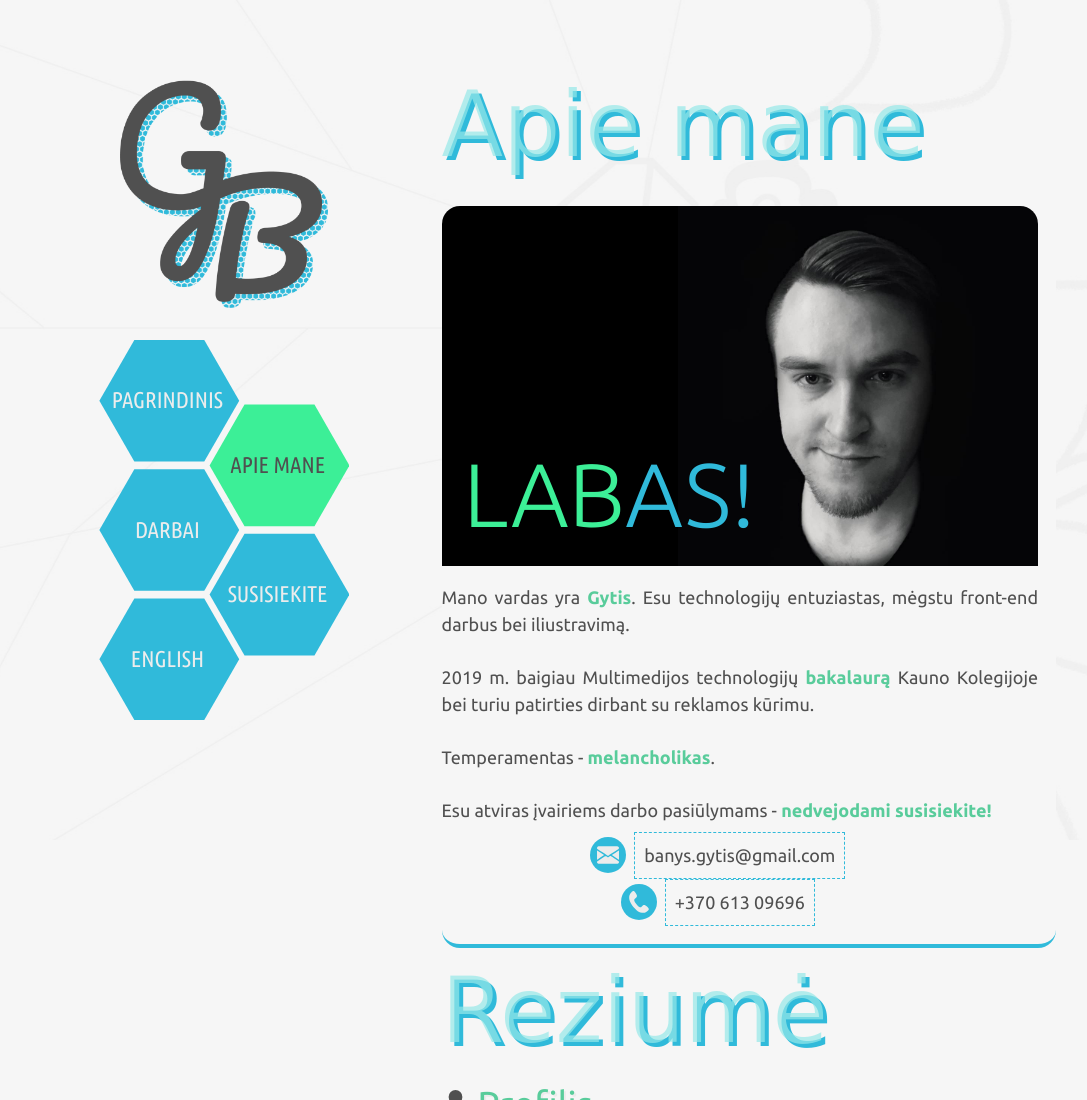
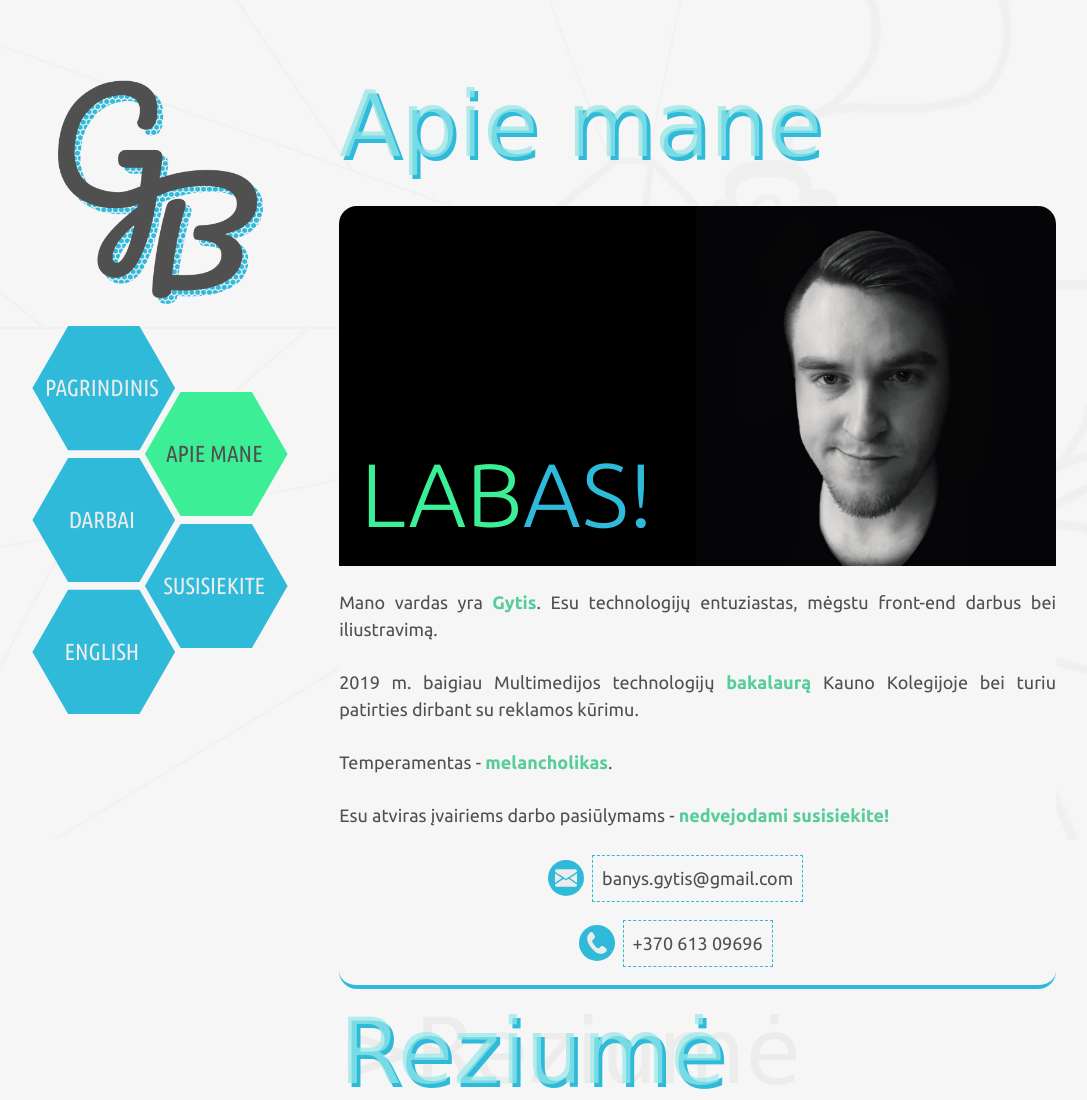
Before and after one commit to gytisbanys/Gytis.banys, a plain HTML site: page docs/apiemane.html in a window 1280 px wide. Shown: the top 1100 px of the page, without its empty margins (96-1183 px from the left). Drawn offline with nearby package versions, Linux system fonts and the light colour scheme; a web font is replaced by a local one.

Commit message:
Width > 80vw
Increased width of content.
H1 titles redone.

```diff
--- a/docs/apiemane.html
+++ b/docs/apiemane.html
@@ -162,7 +162,7 @@
     </div>
 
     <div class="content">
-      <h1>Apie mane</h1>
+      <h1 data-text="Apie mane">Apie mane</h1>
       <section class="apiemane">
         <div class="mano-foto"></div>
         <h4>LAB<span class="not">AS!</span></h4>
@@ -178,7 +178,7 @@
         </a>
       </section>
       <section>
-        <h1>Reziumė</h1>
+        <h1 data-text="Reziumė">>Reziumė</h1>
         <h2><div class="svg-icon Svgprofile"></div>Profilis</h2>
           <p>Dirbu su reklamų maketavimu bei paruošimu spaudai. 5 metus dirbu IT srityje mažoje kontoroje. Esu darbštus, greitai mokausi.</p>
         <h2><div class="svg-icon Svgdarbas"></div>Darbo patirtis</h2>
--- a/docs/pages.css
+++ b/docs/pages.css
@@ -17,16 +17,21 @@ h2:first-of-type, h3:first-of-type {
 }
 
 h1 {
-	font-family: var(--fnt-piestinis);
-	font-size: 5rem;
-	font-weight: 400;
-	line-height: 5rem;
-	margin-bottom: 1.5rem;
-	color: var(--clr-zydra1-permatoma);
+    font-family: var(--fnt-piestinis);
+    font-size: 5rem;
+    font-weight: 400;
+    line-height: 5rem;
+    margin-bottom: 1.5rem;
+    color: var(--clr-sviesi-pilka);
+}
 
-	-webkit-text-shadow: 4px 4px 0px var(--clr-zydra);
-	-moz-text-shadow: 4px 4px 0px var(--clr-zydra);
-	text-shadow: 4px 4px 0px var(--clr-zydra);
+h1::before {
+    content: attr(data-text);
+    position: absolute;
+    color: var(--clr-zydra1-permatoma);
+    -webkit-text-shadow: .2rem .2rem 0px var(--clr-zydra);
+    -moz-text-shadow: .2rem .2rem 0px var(--clr-zydra);
+    text-shadow: .2rem .2rem 0px var(--clr-zydra);
 }
 
 h2 {
@@ -88,7 +93,6 @@ section.apiemane {
 	border-radius: 1rem;
 	border-bottom: .25rem var(--clr-zydra) solid;
 
-	padding-right: 1rem;
 	margin: 2rem 0 1rem 0;
 }
 
@@ -560,8 +564,8 @@ section > form > textarea {
     grid-template-columns: auto;
 	}
 
-	section.apiemane p:first-of-type {
-		margin-top: -1rem;
+	.content p:nth-child(3) {
+		margin-top: -.75rem;
 	}
 
 	.mano-foto {
@@ -618,7 +622,7 @@ section > form > textarea {
 /* HORIZONTAL ORIENTATION */
 @media screen and (max-height:450px) {
 	.nav-left {
-	    width: 30vw;
+	    width: 20vw;
 	}
 
 	.darbai {
--- a/docs/styles.css
+++ b/docs/styles.css
@@ -120,7 +120,7 @@ a:link, a:visited {
   justify-content: center;
   align-items: center;
 
-  width: 30vw;
+  width: 20vw;
 	height: 80vh;
 
   will-change: transform;
@@ -134,7 +134,7 @@ a:link, a:visited {
 .content {
   width: inherit;
 	min-height: 80vh;
-	padding-left: 32vw;
+	padding-left: 24vw;
 }
 
 .main-title {
@@ -244,10 +244,10 @@ footer > div > a:hover > div {
 /* NAVIGACIJA SVG */
 
 .logo {
-  width: 30vw;
-  height: 30vw;
+  width: 20vw;
+  height: 20vw;
   max-height: 30vh;
-  margin-bottom: 4vh;
+  margin-bottom: 2vh;
 
   background-image: url("media/logo.png");
   background-size: contain;
@@ -256,6 +256,7 @@ footer > div > a:hover > div {
 }
 
 .nav-hex {
+  width: 20vw;
   height: 50vw;
   max-height: 50vh;
 }
@@ -344,7 +345,7 @@ footer > div > a:hover > div {
 	display: none;
 
 	width: 20vh;
-	height: auto;
+  height: 20vh;
 
 	z-index: 99;
 }
@@ -389,10 +390,6 @@ footer > div > a:hover > div {
 }
 
 @media screen and (max-width: 600px) {
-  :root {
-    font-size: 14px;
-  }
-
 	.background {
 		background-position: 64.5%;
 	}
@@ -420,6 +417,7 @@ footer > div > a:hover > div {
 
 		width: 90vw;
 		height: auto;
+    pointer-events: none;
 	}
 
 	.nav-titulinis {
@@ -443,6 +441,7 @@ footer > div > a:hover > div {
 
 	.nav-hamburger {
 		display: flex;
+    pointer-events: all;
 	}
 
 	.logo.mobile {
@@ -531,6 +530,7 @@ footer > div > a:hover > div {
 		display: flex;
 
 		width: 20vw;
+    height: 20vw;
 	}
 
   .index {
```
Also changed, not shown: docs/darbai.html (+1 -1 lines), docs/darbai/spausdintine.html (+1 -1 lines), docs/susisiekite.html (+1 -1 lines), 2 other files.
